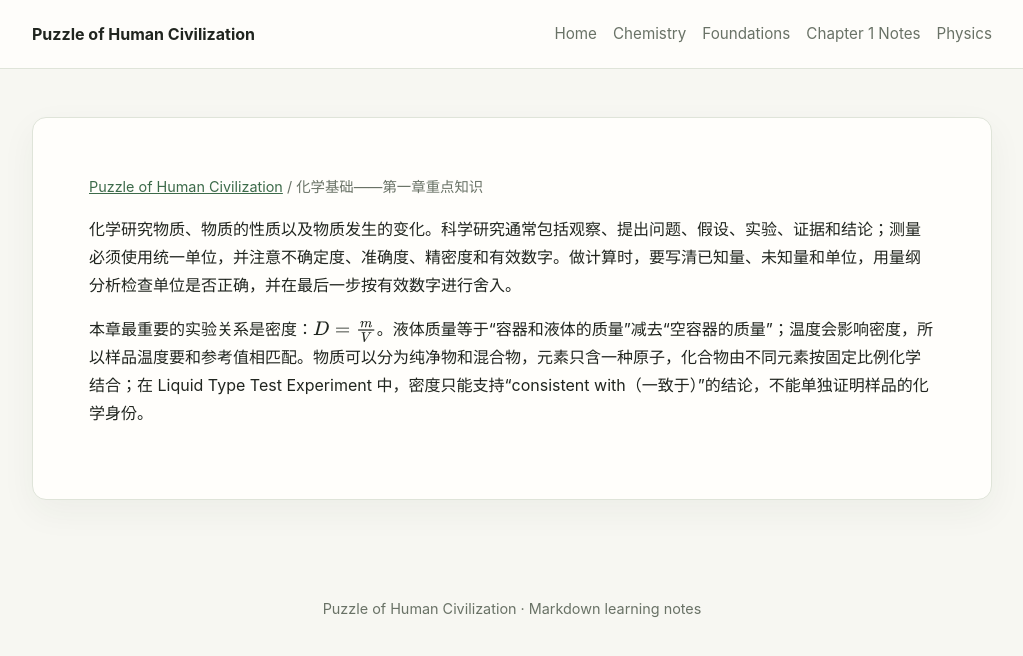
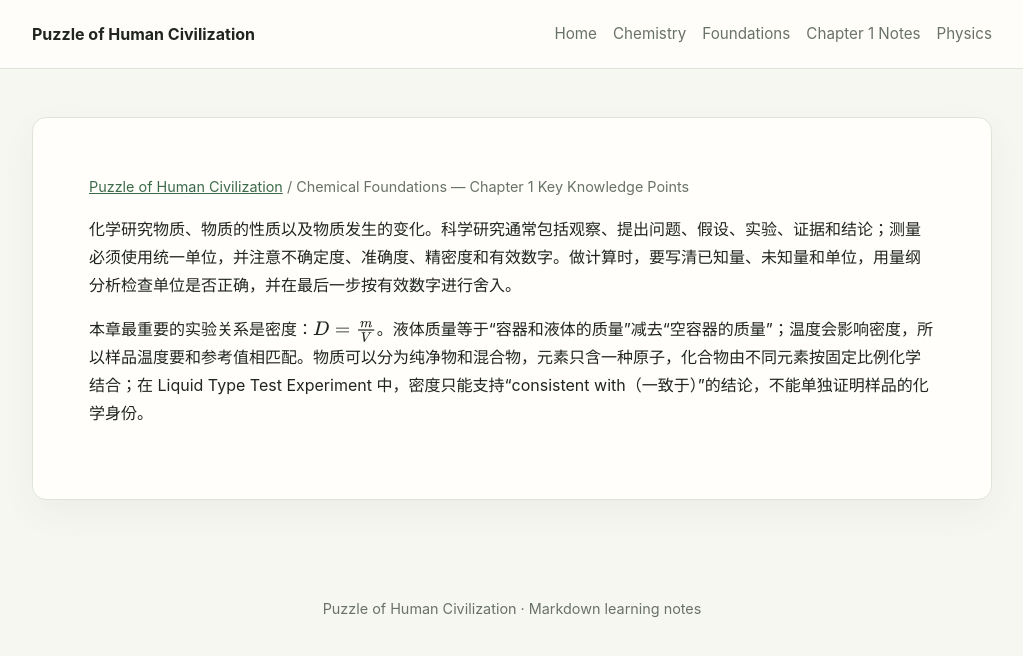
Before and after one commit to lloyd-c137/-Puzzle-of-Human-Civilization, a Jekyll site: the page built from Chem Journal/Chemical Foundations — Chapter 1 Key Knowledge Points.md, in a window 1280 px wide. Shown: the top 656 px of the page, without its empty margins (128-1151 px from the left). Built offline with Jekyll 4.4.1, drawn with Linux system fonts in a browser that asks for light colours.

Commit message:
Automatic sync: 2026-08-20 21:41:18

```diff
--- a/Chem Journal/Chemical Foundations — Chapter 1 Key Knowledge Points.md
+++ b/Chem Journal/Chemical Foundations — Chapter 1 Key Knowledge Points.md
@@ -1,8 +1,8 @@
 ---
 layout: default
-title: 化学基础——第一章重点知识
+title: Chemical Foundations — Chapter 1 Key Knowledge Points
 permalink: /chemistry/chemical-foundations-key-points/
-description: Zumdahl Chemistry 第一章的核心知识。
+description: Key knowledge points from Zumdahl Chemistry Chapter 1.
 ---
 
 化学研究物质、物质的性质以及物质发生的变化。科学研究通常包括观察、提出问题、假设、实验、证据和结论；测量必须使用统一单位，并注意不确定度、准确度、精密度和有效数字。做计算时，要写清已知量、未知量和单位，用量纲分析检查单位是否正确，并在最后一步按有效数字进行舍入。
```
